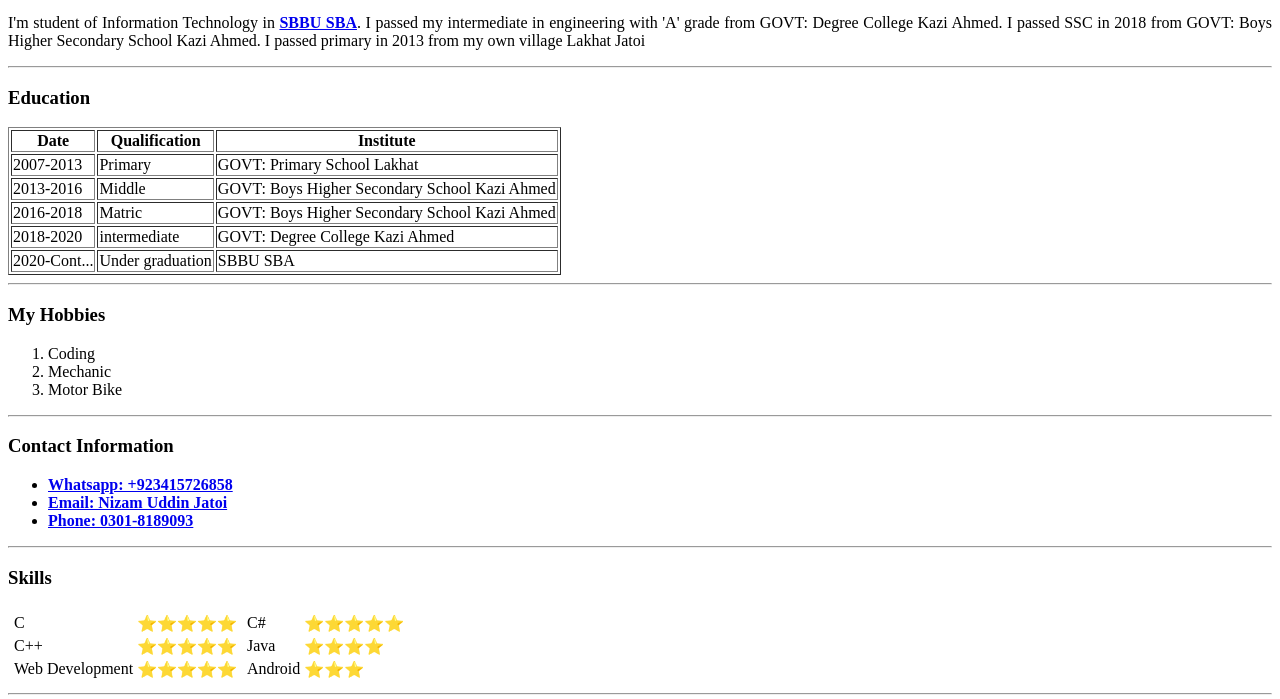
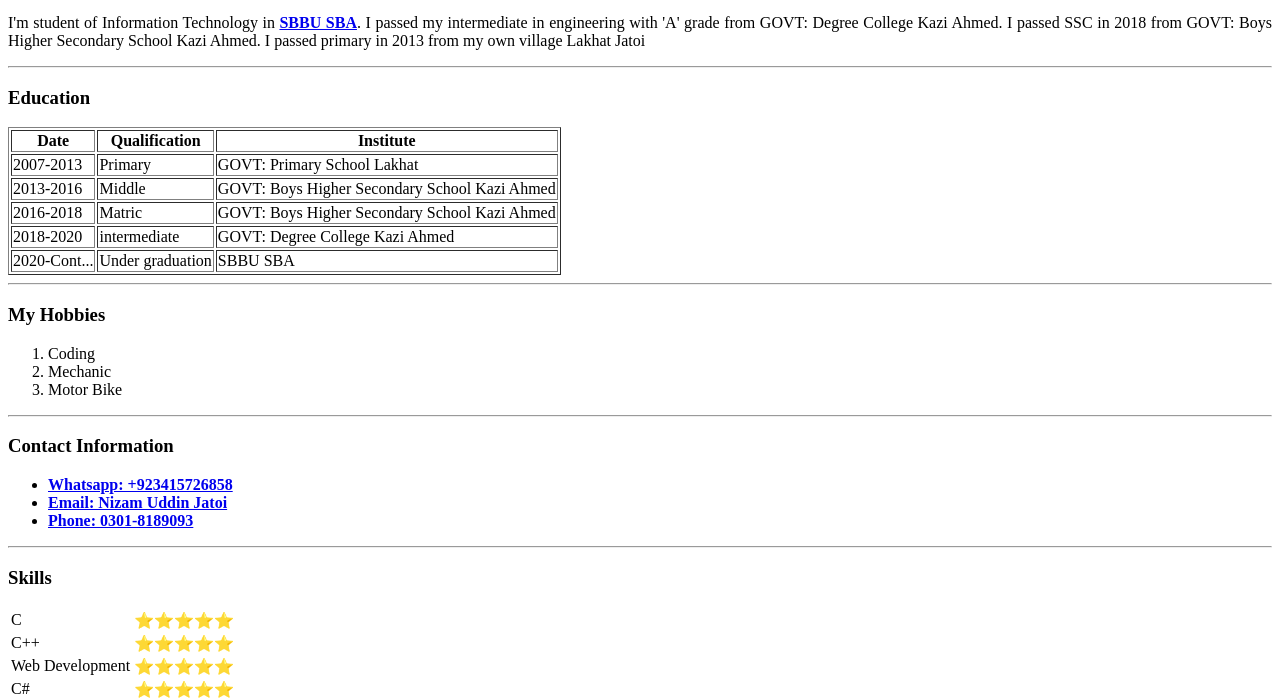
Before and after one commit to NizamJatoi/CV, a plain HTML site: page index.html in a window 1280 px wide. Shown: the part 272-971 px from the top of the page. Drawn offline with Linux system fonts and the light colour scheme.

Commit message:
Update index.html

```diff
--- a/index.html
+++ b/index.html
@@ -78,11 +78,7 @@
 
     <h3>Skills</h3>
     <table>
-
-        <tr>
-            <td>
-                <table>
-                    <tr>
+                  <tr>
                         <td>C</td>
                         <td>⭐⭐⭐⭐⭐</td>
                     </tr>
@@ -95,10 +91,6 @@
                         <td>⭐⭐⭐⭐⭐</td>
                     </tr>
 
-                </table>
-            </td>
-           <td>
-            <table>
                 <tr>
                     <td>C#</td>
                     <td>⭐⭐⭐⭐⭐</td>
@@ -114,9 +106,7 @@
                     <td>⭐⭐⭐</td>
                 </tr>
 
-            </table>
-           </td>
-        </tr>
+
     </table>
     <hr>
 
```
